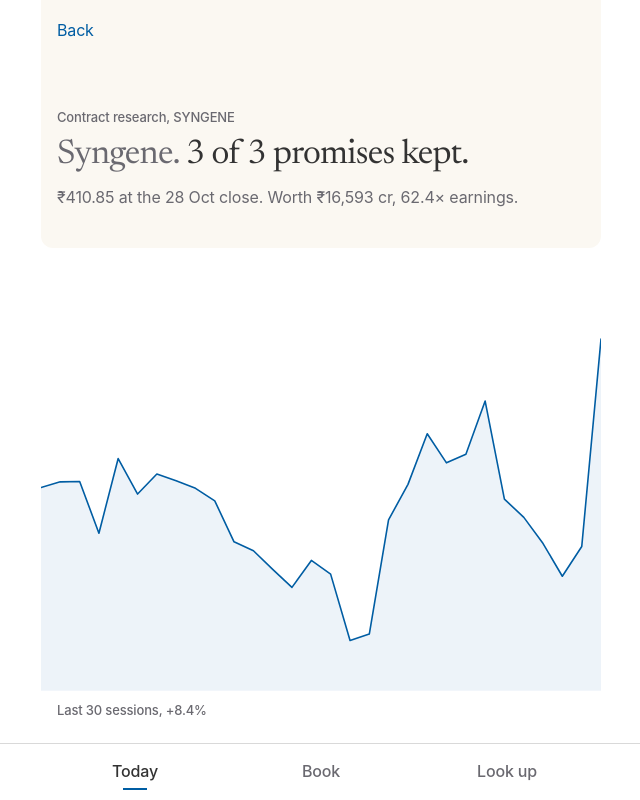
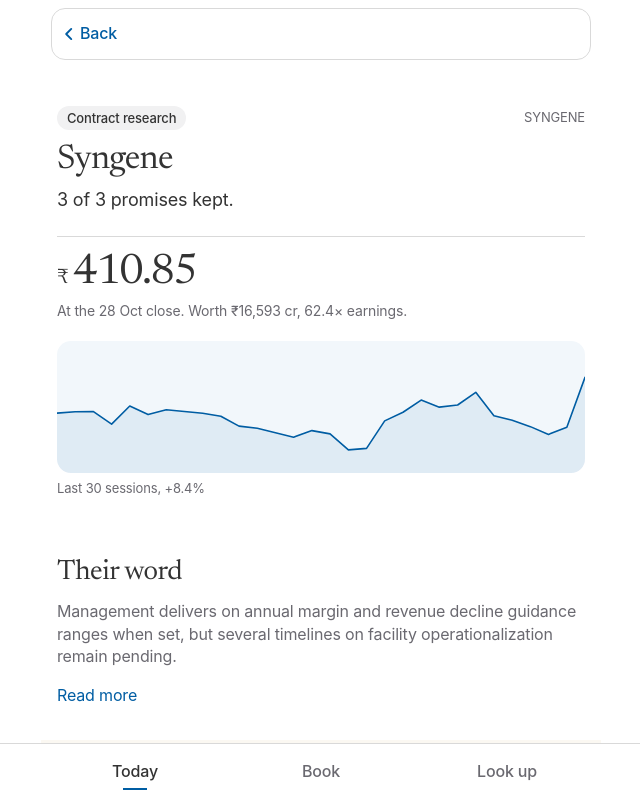
Before and after one commit to vedant-22/finn, a React (Vite) app in the folder web/: page / in a window 1280 px wide. Both pictures are taken after a click on the button "Syngene". Shown: the top 800 px of the page, without its empty margins (319-959 px from the left). Built offline with nearby package versions, Linux system fonts and the light colour scheme; a web font is replaced by a local one.

Commit message:
Add Company screen header and structure

```diff
--- a/web/src/App.tsx
+++ b/web/src/App.tsx
@@ -6,7 +6,7 @@ import {
   buildLive, CATEGORY_LABEL, plainError, DEFAULT_LINES, forgetCompanies, getCompany, getPush, loadLines, saveLines, shortName, wordScore,
   type Bar, type Company, type Lines, type Push, type Status, type Step,
 } from './lib'
-import { IndexRow, Mark, Masthead, MenuCtx, Sheet, StatusLabel, useEdgeBack } from './ui'
+import { BackBar, Chip, IndexRow, Mark, Masthead, MenuCtx, Sheet, StatusLabel, useEdgeBack } from './ui'
 
 type Route = { tab: 'today' | 'book' | 'look'; sym?: string; pid?: number }
 const parse = (): Route => {
@@ -180,14 +180,14 @@ function CompanyRoute({ sym, pid, sector, title, close, bars, back }: { sym: str
   const notFound = /NotFound|404/.test(failed)
   return (
     <main className="screen building">
-      {/* The same warm page header the finished company page opens on, so one becomes the other */}
-      <header className="bar co-bar"><button className="text-btn back" onClick={back}>Back</button></header>
+      {/* The same header the finished company page opens on, so one becomes the other */}
+      <BackBar back={back} />
       <div className="co-top">
-        <p className="lbl lbl-quiet co-sector">{sector || 'NSE'}, {sym}</p>
+        <div className="card-lbl"><Chip>{sector || 'NSE'}</Chip><span className="card-when">{sym}</span></div>
         <h1 className="co-name">{title || sym}</h1>
         {!failed && steps.length === 0 && slow && <p className="sub opening"><span className="dot-run" />Opening the ledger</p>}
-        {!failed && steps.length > 0 && <p className="co-meta">Reading its last five earnings calls and filed results. About a minute.</p>}
-        {notFound && <p className="co-meta">There's no NSE company with the symbol {sym}. Check the spelling, or type part of the name.</p>}
+        {!failed && steps.length > 0 && <p className="co-rec">Reading its last five earnings calls and filed results. About a minute.</p>}
+        {notFound && <p className="co-rec">There's no NSE company with the symbol {sym}. Check the spelling, or type part of the name.</p>}
       </div>
       {notFound ? <div className="not-found">
         <a className="btn-outline" href="#/look">Look up another</a>
--- a/web/src/CompanyView.tsx
+++ b/web/src/CompanyView.tsx
@@ -1,6 +1,6 @@
 import { useEffect, useRef, useState } from 'react'
 import { cr, crBig, deadline, minus, pct, rupees, shortName, tidyEvidence, type Bar, type Company, type Promise_, type Status } from './lib'
-import { Bars, Chart, Fold, fyLabel, Outcome, Src, STATUS_WORD, StatusLabel } from './ui'
+import { BackBar, Bars, Chip, Fold, fyLabel, Outcome, Src, STATUS_WORD, StatusLabel, Strip } from './ui'
 import { cap, verdictText } from './Trail'
 
 const SHOW: Status[] = ['missed', 'quiet', 'partly', 'kept', 'pending', 'unclear']
@@ -61,26 +61,22 @@ export function CompanyView({ c, focus, sector, title, close, bars, back }: { c:
       : 'Nothing to grade yet.'
 
   const newHard = c.open.filter(p => p.hard)
+  const name = title || shortName(c.name)
 
   return (
     <main className="screen company">
-      {/* Page header as the reference's: a warm panel with rounded foot, the sector as a label,
-          the name in grey running into the one thing to know, in ink */}
-      <header className={`bar co-bar${past ? ' past' : ''}`}>
-        <button className="text-btn back" onClick={back}>Back</button>
-        {past ? <span className="bar-name">{title || shortName(c.name)}</span> : null}
-      </header>
+      <BackBar back={back} name={past ? name : undefined} />
+      {/* The page opens as a card does: what it is, the name, the one thing to know, then the price and its picture */}
       <div className="co-top">
-        <p className="lbl lbl-quiet co-sector">{sector || 'NSE'}, {c.symbol}{c.live ? ', read just now' : ''}</p>
-        {/* the reference's own two-tone title, chosen: avoid-ai-design-ignore: SD5 */}
-        <h1 className="co-name" ref={nameRef}><span className="co-name-n">{title || shortName(c.name)}.</span> {standing}</h1>
-        <p className="co-meta">
-          {price != null && <>₹{price.toLocaleString('en-IN', close ? { minimumFractionDigits: 2, maximumFractionDigits: 2 } : undefined)}{close && ` at the ${new Date(close.d + 'T12:00:00').toLocaleDateString('en-IN', { day: 'numeric', month: 'short' })} close`}. </>}
-          {s.mcap != null && <>Worth ₹{crBig(s.mcap * k)}{s.pe ? `, ${(s.pe * k).toFixed(1)}× earnings` : ''}.</>}
-        </p>
+        <div className="card-lbl"><Chip>{sector || 'NSE'}</Chip><span className="card-when">{c.symbol}{c.live ? ', read just now' : ''}</span></div>
+        <h1 className="co-name" ref={nameRef}>{name}</h1>
+        <p className="co-rec">{standing}</p>
+        {price != null && <div className="co-px">
+          <Outcome size="m" pre="₹" value={price.toLocaleString('en-IN', close ? { minimumFractionDigits: 2, maximumFractionDigits: 2 } : undefined)} />
+          <p className="card-cap">{close ? `At the ${new Date(close.d + 'T12:00:00').toLocaleDateString('en-IN', { day: 'numeric', month: 'short' })} close. ` : ''}{s.mcap != null && <>Worth ₹{crBig(s.mcap * k)}{s.pe ? `, ${(s.pe * k).toFixed(1)}× earnings` : ''}.</>}</p>
+        </div>}
+        {bars && <Strip bars={bars.slice(-30)} />}
       </div>
-      {/* A holding's page opens on its picture, as the cards do: the last 30 sessions */}
-      {bars && bars.length > 1 && <div className="co-pic"><div className="card-img"><Chart series={bars.slice(-30)} /></div><p className="lbl lbl-quiet">Last 30 sessions, {pct((bars[bars.length - 1].close / bars[Math.max(0, bars.length - 30)].close - 1) * 100)}</p></div>}
 
       <section className="word">
         <h2 className="sec-head">Their word</h2>
@@ -127,7 +123,7 @@ export function CompanyView({ c, focus, sector, title, close, bars, back }: { c:
       )}
 
       {newHard.length > 0 && (
-        <Fold title={`New on the latest call`} count={newHard.length} open={showOpen} toggle={() => setShowOpen(!showOpen)}>
+        <Fold title="New on the latest call" count={newHard.length} line={`From the ${newHard[0]?.period} call; too new to check against results`} open={showOpen} toggle={() => setShowOpen(!showOpen)}>
           <ul className="open-list fold-body">
             {newHard.map((p, i) => (
               <li key={i}>
@@ -139,7 +135,7 @@ export function CompanyView({ c, focus, sector, title, close, bars, back }: { c:
         </Fold>
       )}
 
-      <Fold title="The numbers" open={fold === 'num'} toggle={() => toggle('num')}>
+      <Fold title="The numbers" line={lastQ ? `The ${lastQ.q} quarter, ${s.years.length} years of revenue and profit${s.financial ? '' : ', cash and debt'}` : `${s.years.length} years of revenue and profit`} open={fold === 'num'} toggle={() => toggle('num')}>
         <div className="fold-body">
           {lastQ && (
             <div className="fig-grid">
@@ -176,7 +172,7 @@ export function CompanyView({ c, focus, sector, title, close, bars, back }: { c:
       </Fold>
 
       {(c.bull.length > 0 || c.bear.length > 0) && (
-        <Fold title="For and against" open={fold === 'case'} toggle={() => toggle('case')}>
+        <Fold title="For and against" line={`${c.bull.length} ${c.bull.length === 1 ? 'point' : 'points'} for, ${c.bear.length} against`} open={fold === 'case'} toggle={() => toggle('case')}>
           <div className="case fold-body">
             <div><h3 className="lbl lbl-quiet">For</h3><ul>{c.bull.map((x, i) => <li key={i}>{rupees(x)}</li>)}</ul></div>
             <div><h3 className="lbl lbl-quiet">Against</h3><ul>{c.bear.map((x, i) => <li key={i}>{rupees(x)}</li>)}</ul></div>
@@ -184,7 +180,7 @@ export function CompanyView({ c, focus, sector, title, close, bars, back }: { c:
         </Fold>
       )}
 
-      <Fold title="Read for this page" open={fold === 'src'} toggle={() => toggle('src')}>
+      <Fold title="Read for this page" line={`${readable} earnings ${readable === 1 ? 'call' : 'calls'}${pages ? `, ${pages} pages` : ''}, and the filed results`} open={fold === 'src'} toggle={() => toggle('src')}>
         <div className="sources fold-body">
           <ul>
             {c.calls.map(x => {
@@ -283,5 +279,5 @@ function CopyQuestions({ name, qs }: { name: string; qs: string[] }) {
   if (!navigator.clipboard) return null
   const copy = () => navigator.clipboard.writeText(`${name}: ask on the next call\n${qs.map((q, i) => `${i + 1}. ${q}`).join('\n')}`)
     .then(() => { setDone(true); setTimeout(() => setDone(false), 2000) }).catch(() => { /* clipboard refused: nothing to undo */ })
-  return <button className="text-btn copy" onClick={copy} aria-live="polite">{done ? 'Copied' : 'Copy the questions'}</button>
+  return <button className="btn-outline btn-sm copy" onClick={copy} aria-live="polite">{done ? 'Copied' : 'Copy the questions'}</button>
 }
--- a/web/src/styles.css
+++ b/web/src/styles.css
@@ -285,13 +285,8 @@ blockquote { margin: 0; }
 /* folds: section rule, title, a plus that turns */
 .fold { border-bottom: 1px solid var(--fo-rule); }
 .fold:first-of-type, .cards + .fold { margin-top: var(--fo-s-l); border-top: 1px solid var(--fo-rule); }
-.fold-head { display: flex; justify-content: space-between; align-items: center; width: 100%; min-height: 64px; font: 400 23px/120% var(--fo-serif); }
-.fold-n { color: var(--fo-ink-2); }
-.fold-n { color: var(--fo-ink-2); }
-.plus { position: relative; width: 16px; height: 16px; flex: none; }
-.plus::before, .plus::after { content: ''; position: absolute; left: 0; right: 0; top: 7.5px; height: 1.2px; background: var(--fo-ink); transition: transform 200ms var(--fo-ease-decel); }
-.plus::after { transform: rotate(90deg); }
-.is-open .plus::after { transform: rotate(0); }
+.fold-head.fo-row { border-bottom: 0; }
+.fold-head[aria-expanded='true'] .fo-row-arrow { transform: rotate(90deg); }
 .notes { padding-bottom: var(--fo-s-2xs); }
 .note { display: grid; grid-template-columns: 1fr auto; gap: 2px 12px; padding: var(--fo-s-3xs) 0; border-top: 1px solid var(--fo-rule); text-decoration: none; width: 100%; }
 .note-co { font-weight: 500; }
@@ -348,23 +343,23 @@ blockquote { margin: 0; }
 .book-og .og-d1 { min-height: 2.8em; }
 
 /* ---------- Company ---------- */
-.bar { position: sticky; top: 0; z-index: 6; display: flex; justify-content: space-between; align-items: center; gap: 12px; height: calc(var(--fo-h-bar) + env(safe-area-inset-top)); padding: env(safe-area-inset-top) var(--fo-gutter) 0; margin: 0 calc(-1 * var(--fo-gutter)); background: var(--fo-paper); border-bottom: 1px solid transparent; transition: border-color 200ms; }
-.bar.past { border-bottom-color: var(--fo-rule); }
-.bar .back { color: var(--fo-blue); }
-.bar-name { font-weight: 500; overflow: hidden; text-overflow: ellipsis; white-space: nowrap; animation: fade-in 300ms var(--fo-ease-out) both; }
+/* the floating bar again, holding Back; it stays, so Back is always in reach */
+.co-bar.fo-bar { margin-bottom: 0; }
+.co-bar .fo-bar-in { justify-content: flex-start; gap: 10px; padding: 0 14px 0 4px; }
+.fo-back { display: inline-flex; align-items: center; gap: 2px; min-height: 44px; padding: 0 8px 0 4px; border-radius: var(--fo-r-control); color: var(--fo-blue); font-size: 16px; font-weight: 500; }
+.fo-back svg { width: 18px; height: 18px; fill: none; stroke: currentColor; stroke-width: 1.7; stroke-linecap: round; stroke-linejoin: round; transition: transform 250ms var(--fo-spring); }
+.fo-back:active { background: var(--fo-chip); }
+@media (hover: hover) { .fo-back:hover svg { transform: translateX(-3px); } }
+.bar-name { min-width: 0; padding-left: 10px; border-left: 1px solid var(--fo-rule); font: 500 19px/1.2 var(--fo-serif); overflow: hidden; text-overflow: ellipsis; white-space: nowrap; animation: fade-in 300ms var(--fo-ease-out) both; }
 @keyframes fade-in { from { opacity: 0; } }
-.co-bar { background: var(--fo-panel); transition: border-color 200ms, background-color 200ms; }
-.co-bar.past { background: var(--fo-paper); }
-.co-top { background: var(--fo-panel); margin: 0 calc(-1 * var(--fo-gutter)); padding: var(--fo-s-xl) var(--fo-gutter) var(--fo-s-l); border-radius: 0 0 var(--fo-r-12) var(--fo-r-12); }
-.co-sector { white-space: normal; }
+/* the page opens as a card does: chip row, serif name, the one thing to know, the price as a stat stack, the small picture */
+.co-top { padding-top: var(--fo-s-l); }
 .co-name { margin-top: var(--fo-s-3xs); }
-.co-name-n { color: var(--fo-ink-2); }
-.co-meta { margin-top: var(--fo-s-3xs); font-size: 16px; line-height: 140%; color: var(--fo-ink-2); }
+.co-rec { margin-top: var(--fo-s-5xs); font-size: 18px; line-height: 140%; color: var(--fo-ink); }
+.co-px { margin-top: var(--fo-s-s); padding-top: var(--fo-s-2xs); border-top: 1px solid var(--fo-rule); }
+.co-px .card-cap { margin-top: var(--fo-s-5xs); }
+.co-top .fo-strip { margin-top: var(--fo-s-xs); }
 .company > section { margin-top: var(--fo-s-2xl); }
-.co-pic { margin: var(--fo-s-3xs) calc(-1 * var(--fo-gutter)) 0; }
-.co-pic .card-img { aspect-ratio: 390 / 300; }
-.co-pic .lbl { padding: 0 var(--fo-gutter); }
-.co-pic .lbl { display: block; margin-top: var(--fo-s-3xs); }
 .word-intro { margin-top: var(--fo-s-3xs); }
 .read { font-size: 16px; line-height: 140%; color: var(--fo-ink-2); }
 .read .see { min-height: 0; font-size: 16px; }
@@ -393,12 +388,13 @@ blockquote { margin: 0; }
 .soft-row .og-btn { display: block; width: 100%; min-height: 44px; }
 .soft-row .og-d1, .soft-row .og-d2, .soft-row .p-detail { padding-left: 0; }
 .soft-row .og-d1 { font-size: 15px; }
-.ask.lead { padding: var(--fo-s-s) var(--fo-s-2xs) var(--fo-s-2xs); }
+.ask.lead { padding: var(--fo-s-s) var(--fo-s-xs) var(--fo-s-xs); border-radius: var(--fo-r-card); }
 .ask.lead .sec-head { padding-bottom: var(--fo-s-2xs); }
 .ask ol { counter-reset: q; padding-bottom: var(--fo-s-2xs); }
 .ask li { counter-increment: q; display: grid; grid-template-columns: 28px 1fr; padding: var(--fo-s-3xs) 0; border-top: 1px solid var(--fo-rule); font: 16px/145% var(--fo-sans); }
 .ask li::before { content: counter(q); font: 500 14px/160% var(--fo-sans); color: var(--fo-ink-2); }
-.copy { margin-bottom: var(--fo-s-3xs); color: var(--fo-blue); }
+.copy.btn-outline { border-color: rgba(255, 255, 255, .6); color: #fff; }
+.copy.btn-outline:active { background: #fff; color: #005DA3; }
 .company .fold { margin-top: 0; }
 .company > :not(.fold) + .fold { margin-top: var(--fo-s-2xl); border-top: 1px solid var(--fo-rule); }
 .fold-body { padding-bottom: var(--fo-s-s); display: grid; gap: var(--fo-s-s); }
--- a/web/src/ui.tsx
+++ b/web/src/ui.tsx
@@ -128,14 +128,30 @@ export function Accordion({ open, children, id }: { open: boolean; children: Rea
 }
 
 // A section that folds: title and count on the left, a plus that turns into a minus on the right
-export function Fold({ title, count, open, toggle, quiet, children }: { title: string; count?: number; open: boolean; toggle: () => void; quiet?: boolean; children: ReactNode }) {
+// An index row that opens in place: serif title, a count, one line on what's inside; the arrow turns down when open
+export function Fold({ title, count, line, open, toggle, children }: { title: string; count?: number; line?: ReactNode; open: boolean; toggle: () => void; children: ReactNode }) {
   return (
-    <section className={`fold${open ? ' is-open' : ''}${quiet ? ' quiet' : ''}`}>
-      <button className="fold-head" aria-expanded={open} onClick={toggle}>
-        <span>{title}{count != null && <span className="fold-n"> ({count})</span>}</span><span className="plus" aria-hidden />
+    <section className={`fold${open ? ' is-open' : ''}`}>
+      <button className="fo-row fold-head" aria-expanded={open} onClick={toggle}>
+        <span className="fo-row-t">{title}</span>
+        {count != null && <span className="fo-row-n num">{count}</span>}
+        <svg className="fo-row-arrow" viewBox="0 0 16 16" aria-hidden><path d="M6 3.5l4.5 4.5L6 12.5" /></svg>
+        {line && <span className="fo-row-l">{line}</span>}
       </button>
       <Accordion open={open}>{children}</Accordion>
     </section>
+  )
+}
+
+// A company page's bar: the floating bar again, holding Back, and the name once the heading has scrolled away
+export function BackBar({ back, name }: { back: () => void; name?: string }) {
+  return (
+    <header className="fo-bar co-bar">
+      <div className="fo-bar-in">
+        <button className="fo-back" onClick={back}><svg viewBox="0 0 16 16" aria-hidden><path d="M10 3.5L5.5 8l4.5 4.5" /></svg>Back</button>
+        {name && <span className="bar-name">{name}</span>}
+      </div>
+    </header>
   )
 }
 
```
